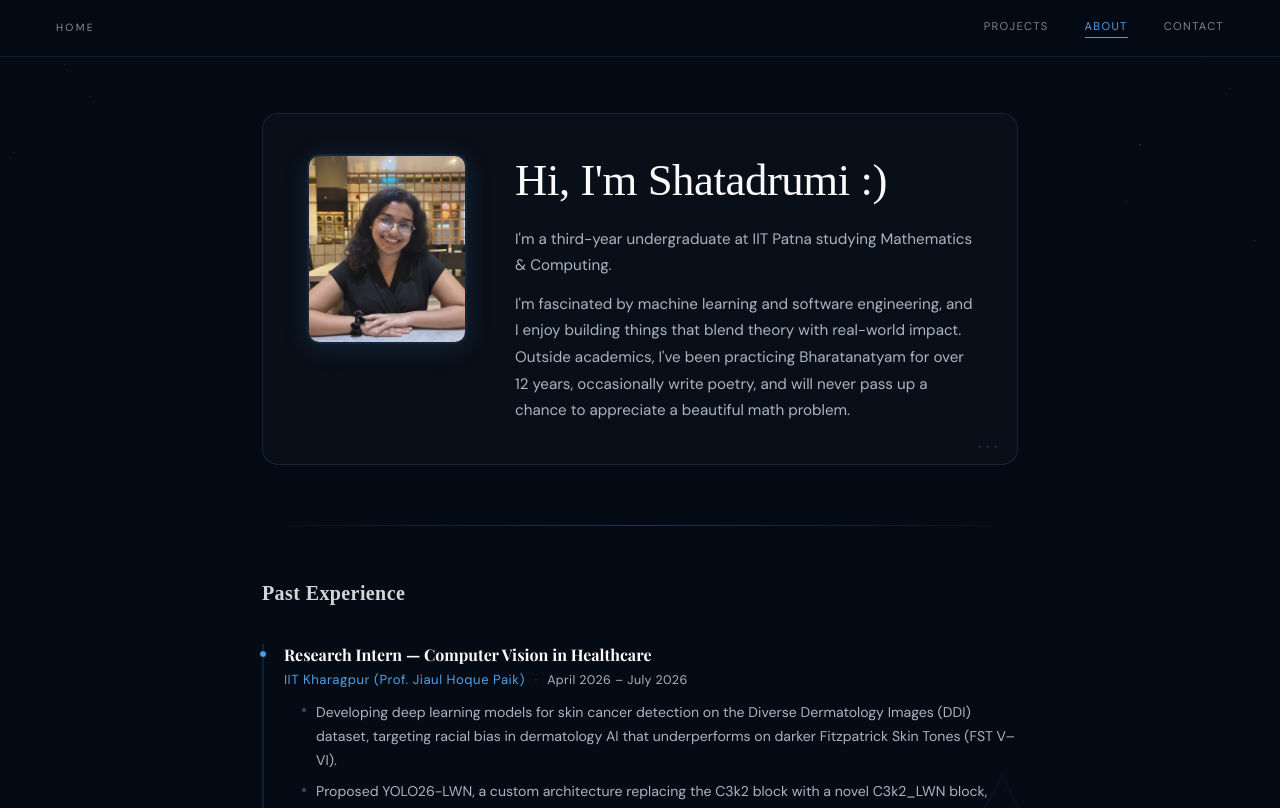
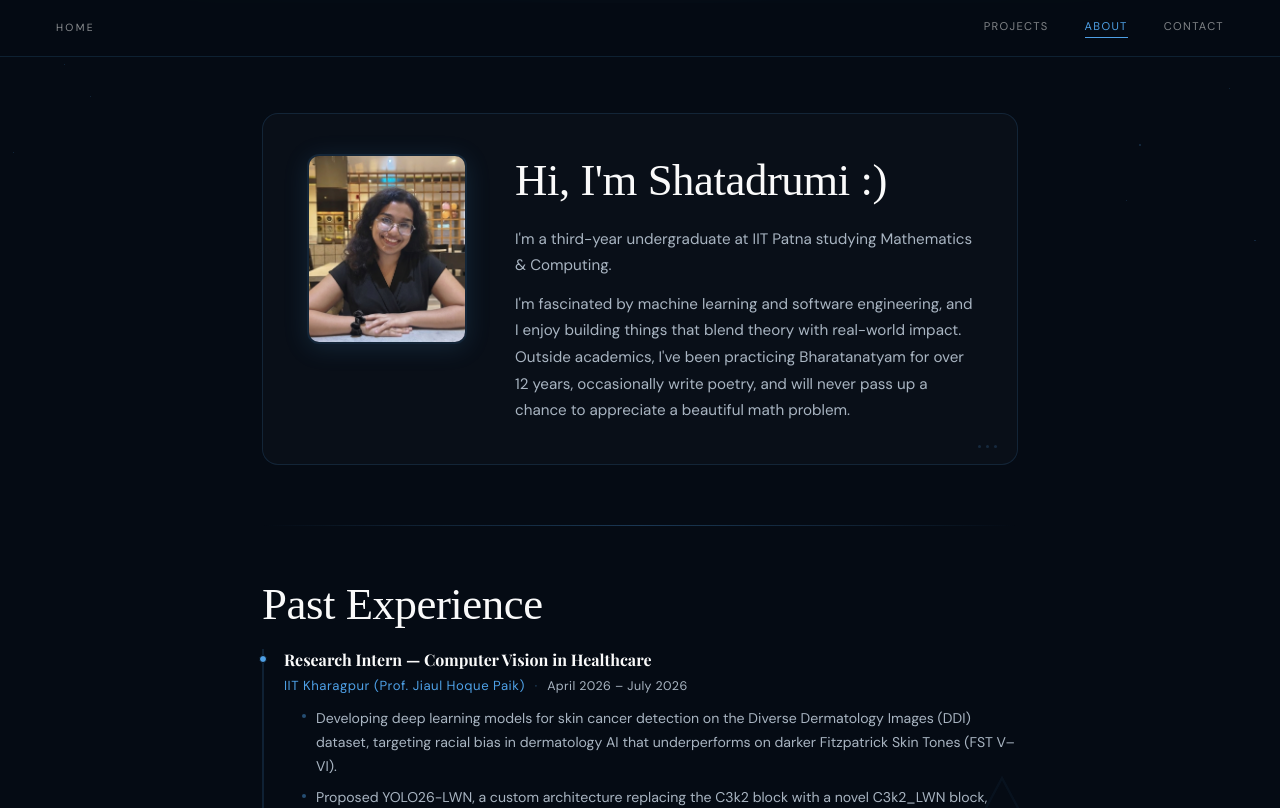
Before and after one commit to shatadrumidey/shatadrumidey.github.io, a React (Vite) app: page /about in a window 1280 px wide. Shown: the top 808 px of the page. Built offline with nearby package versions, Linux system fonts and the light colour scheme; a web font is replaced by a local one.

Commit message:
Update styles for Past Experience section header

```diff
--- a/src/app/components/AboutPage.tsx
+++ b/src/app/components/AboutPage.tsx
@@ -253,12 +253,12 @@ export function AboutPage() {
         <section>
           <h2 style={{
             fontFamily: "PaintBrushScript, serif",
-            fontSize: "1.25rem",
-            fontWeight: 600,
-            color: textMain,
-            letterSpacing: "0.02em",
-            margin: "0 0 36px 0",
-            opacity: 0.85,
+              fontSize: "2.8rem",
+              fontWeight: "normal",
+              color: textMain,
+              margin: "0 0 18px 0",
+              letterSpacing: "-0.01em",
+              lineHeight: 1.2,
           }}>
             Past Experience
           </h2>
```
